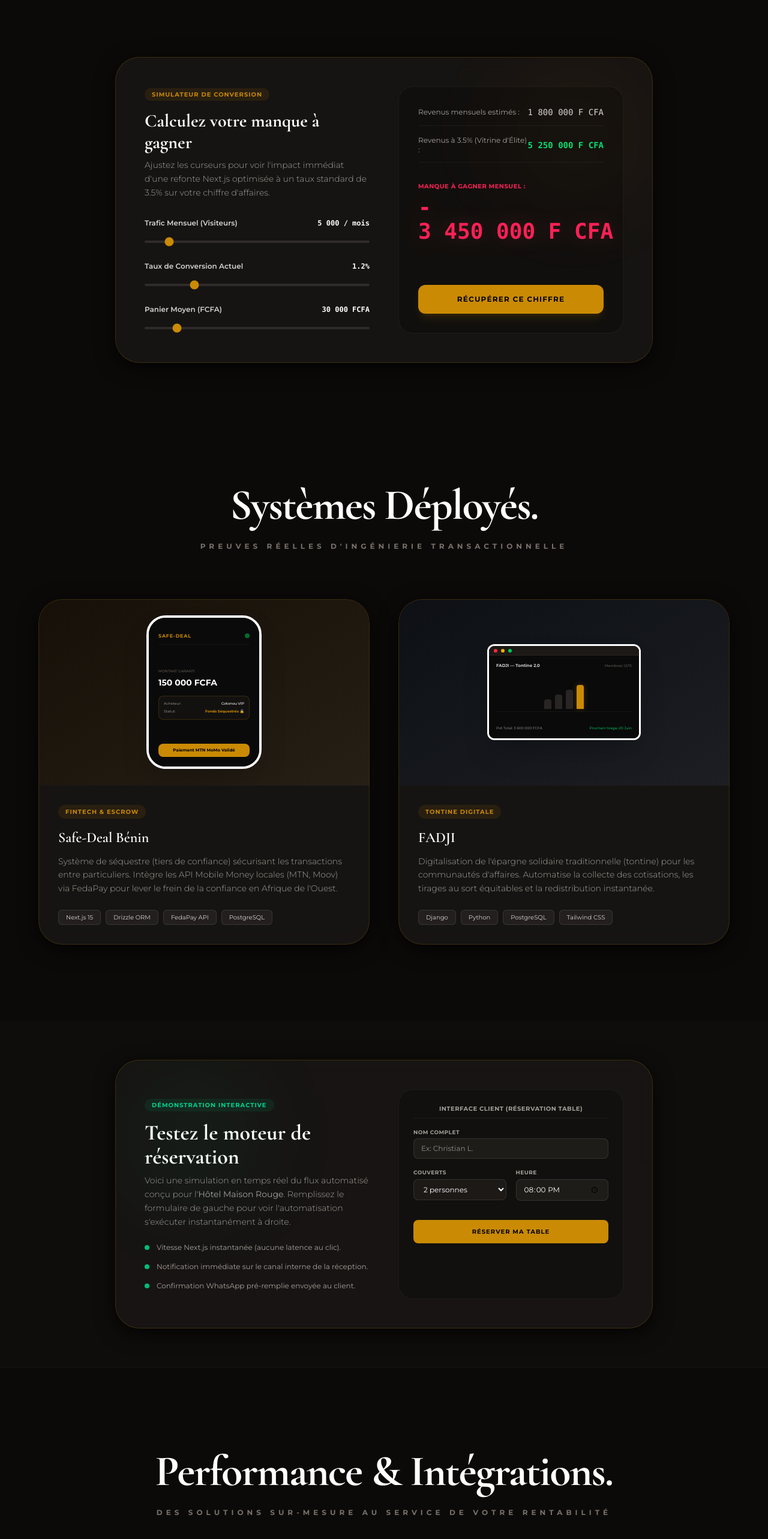
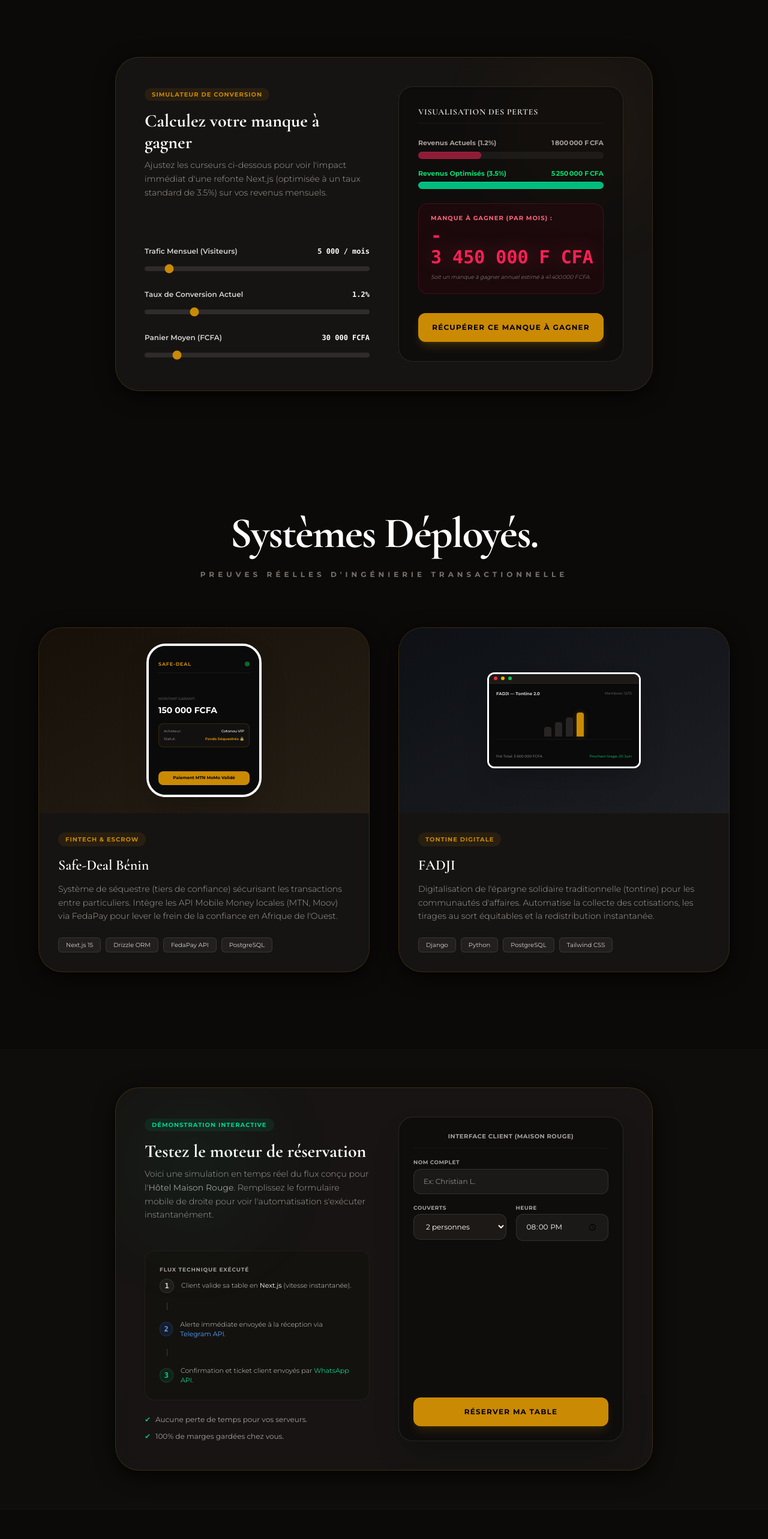
Before and after one commit to Aberuabe/benin-wealth-engine, a Next.js app in the folder vitrine-elite/site/: page / in a window 1280 px wide. Shown: the part 1339-3905 px from the top of the page at 60% size. Built offline with nearby package versions, Linux system fonts and the light colour scheme.

Commit message:
design/feat: enhance conversion simulator graphics with live revenue bars, and refactor sandbox with realistic telegram/whatsapp notification bubbles

```diff
--- a/vitrine-elite/site/src/app/page.tsx
+++ b/vitrine-elite/site/src/app/page.tsx
@@ -158,11 +158,14 @@ function RoiSimulator({ onCtaClick }: RoiSimulatorProps) {
     onCtaClick(presetMsg);
   };
 
+  // Calculate percentage of current compared to optimized
+  const currentPct = Math.max(15, Math.round((currentRevenue / optimizedRevenue) * 100));
+
   return (
     <div className="liquid-glass p-8 md:p-12 rounded-[2.5rem] border-white/5 relative overflow-hidden max-w-4xl mx-auto text-left">
       <div className="absolute top-0 right-0 w-64 h-64 bg-elite-gold/5 rounded-full blur-3xl pointer-events-none" />
-      <div className="grid md:grid-cols-2 gap-12 items-center">
-        <div className="space-y-8">
+      <div className="grid md:grid-cols-2 gap-12 items-stretch">
+        <div className="space-y-8 flex flex-col justify-between">
           <div>
             <span className="text-[10px] font-bold tracking-widest uppercase text-elite-gold bg-elite-gold/10 px-3 py-1 rounded-full">
               Simulateur de Conversion
@@ -171,7 +174,7 @@ function RoiSimulator({ onCtaClick }: RoiSimulatorProps) {
               Calculez votre manque à gagner
             </h3>
             <p className="text-stone-400 text-sm font-light leading-relaxed">
-              Ajustez les curseurs pour voir l'impact immédiat d'une refonte Next.js optimisée à un taux standard de 3.5% sur votre chiffre d'affaires.
+              Ajustez les curseurs ci-dessous pour voir l'impact immédiat d'une refonte Next.js (optimisée à un taux standard de 3.5%) sur vos revenus mensuels.
             </p>
           </div>
 
@@ -188,7 +191,7 @@ function RoiSimulator({ onCtaClick }: RoiSimulatorProps) {
                 step="500"
                 value={traffic}
                 onChange={(e) => setTraffic(Number(e.target.value))}
-                className="w-full h-1 bg-white/10 rounded-lg appearance-none cursor-pointer accent-elite-gold"
+                className="w-full h-2 bg-white/10 rounded-lg appearance-none cursor-pointer accent-elite-gold"
               />
             </div>
 
@@ -204,7 +207,7 @@ function RoiSimulator({ onCtaClick }: RoiSimulatorProps) {
                 step="0.1"
                 value={conversion}
                 onChange={(e) => setConversion(Number(e.target.value))}
-                className="w-full h-1 bg-white/10 rounded-lg appearance-none cursor-pointer accent-elite-gold"
+                className="w-full h-2 bg-white/10 rounded-lg appearance-none cursor-pointer accent-elite-gold"
               />
             </div>
 
@@ -220,39 +223,70 @@ function RoiSimulator({ onCtaClick }: RoiSimulatorProps) {
                 step="5000"
                 value={basket}
                 onChange={(e) => setBasket(Number(e.target.value))}
-                className="w-full h-1 bg-white/10 rounded-lg appearance-none cursor-pointer accent-elite-gold"
+                className="w-full h-2 bg-white/10 rounded-lg appearance-none cursor-pointer accent-elite-gold"
               />
             </div>
           </div>
         </div>
 
-        <div className="bg-elite-black/40 border border-white/5 rounded-3xl p-8 space-y-6 flex flex-col justify-between h-full relative">
+        <div className="bg-elite-black/60 border border-white/10 rounded-3xl p-8 space-y-8 flex flex-col justify-between h-full relative shadow-inner">
+          <div className="space-y-6">
+            <h4 className="text-sm font-bold uppercase tracking-wider text-stone-300 pb-2 border-b border-white/5">Visualisation des Pertes</h4>
+
+            {/* COMPARATIVE BARS */}
             <div className="space-y-4">
-            <div className="flex justify-between items-center border-b border-white/5 pb-3">
-              <span className="text-xs text-stone-400">Revenus mensuels estimés :</span>
-              <span className="text-sm font-mono text-stone-300">{formatFCFA(currentRevenue)}</span>
+              {/* CURRENT REVENUE BAR */}
+              <div className="space-y-1.5">
+                <div className="flex justify-between text-[11px] font-bold text-stone-400">
+                  <span>Revenus Actuels ({conversion}%)</span>
+                  <span>{formatFCFA(currentRevenue)}</span>
                 </div>
-            <div className="flex justify-between items-center border-b border-white/5 pb-3">
-              <span className="text-xs text-stone-400">Revenus à 3.5% (Vitrine d'Élite) :</span>
-              <span className="text-sm font-mono text-green-400 font-semibold">
-                {formatFCFA(optimizedRevenue)}
+                <div className="w-full bg-white/5 rounded-full h-3 overflow-hidden">
+                  <motion.div
+                    initial={{ width: 0 }}
+                    animate={{ width: `${currentPct}%` }}
+                    transition={{ type: "spring", stiffness: 100, damping: 15 }}
+                    className="bg-rose-500/50 h-full rounded-full border border-rose-500/30"
+                  />
+                </div>
+              </div>
+
+              {/* OPTIMIZED REVENUE BAR */}
+              <div className="space-y-1.5">
+                <div className="flex justify-between text-[11px] font-bold text-green-400">
+                  <span>Revenus Optimisés (3.5%)</span>
+                  <span>{formatFCFA(optimizedRevenue)}</span>
+                </div>
+                <div className="w-full bg-white/5 rounded-full h-3 overflow-hidden">
+                  <motion.div
+                    initial={{ width: 0 }}
+                    animate={{ width: "100%" }}
+                    transition={{ type: "spring", stiffness: 100, damping: 15 }}
+                    className="bg-emerald-500 h-full rounded-full shadow-[0_0_10px_rgba(16,185,129,0.5)] border border-emerald-400"
+                  />
+                </div>
+              </div>
+            </div>
+
+            {/* LOST GAIN BLOCK */}
+            <div className="pt-4 p-5 bg-rose-950/20 border border-rose-500/20 rounded-2xl space-y-1">
+              <span className="text-[10px] uppercase tracking-widest text-rose-400 font-bold block">
+                Manque à gagner (par mois) :
               </span>
-            </div>
-            <div className="pt-4 space-y-2">
-              <span className="text-[10px] uppercase tracking-wider text-rose-500 font-bold block">
-                Manque à gagner mensuel :
-              </span>
-              <div className="text-3xl md:text-4xl font-display font-bold text-rose-500 font-mono drop-shadow-[0_0_15px_rgba(239,68,68,0.2)]">
+              <div className="text-3xl font-display font-bold text-rose-500 font-mono drop-shadow-[0_0_15px_rgba(239,68,68,0.3)]">
                 - {formatFCFA(lostGain)}
               </div>
+              <p className="text-[9px] text-stone-400 italic font-light pt-1">
+                Soit un manque à gagner annuel estimé à {formatFCFA(lostGain * 12)}.
+              </p>
             </div>
           </div>
 
           <button
             onClick={handleAction}
-            className="w-full bg-elite-gold hover:bg-elite-gold-light text-black py-4 rounded-xl text-xs font-bold uppercase tracking-widest transition-all cursor-pointer shadow-lg shadow-elite-gold/15 mt-6"
+            className="w-full bg-elite-gold hover:bg-elite-gold-light text-black py-4 rounded-xl text-xs font-bold uppercase tracking-widest transition-all cursor-pointer shadow-lg shadow-elite-gold/20 hover:scale-[1.02] active:scale-[0.98]"
           >
-            Récupérer ce chiffre
+            Récupérer ce manque à gagner
           </button>
         </div>
       </div>
@@ -264,16 +298,10 @@ function RoiSimulator({ onCtaClick }: RoiSimulatorProps) {
 function PrototypeSandbox() {
   const [formData, setFormData] = useState({ name: "", guests: 2, time: "20:00" });
   const [stage, setStage] = useState<"form" | "sent" | "reception">("form");
-  const [notification, setNotification] = useState("");
 
   const handleSimulateSubmit = (e: React.FormEvent) => {
     e.preventDefault();
     setStage("sent");
-    setNotification(
-      `Nouvelle réservation de ${formData.name} pour ${formData.guests} personnes à ${formData.time}.`
-    );
-
-    // Simulate progression to the reception dashboard
     setTimeout(() => {
       setStage("reception");
     }, 2000);
@@ -287,41 +315,62 @@ function PrototypeSandbox() {
   return (
     <div className="liquid-glass p-8 md:p-12 rounded-[2.5rem] border-white/5 relative overflow-hidden max-w-4xl mx-auto text-left">
       <div className="absolute top-0 left-0 w-64 h-64 bg-emerald-500/5 rounded-full blur-3xl pointer-events-none" />
-      <div className="grid md:grid-cols-2 gap-12 items-center">
+      <div className="grid md:grid-cols-2 gap-12 items-stretch">
+        <div className="flex flex-col justify-between">
           <div>
             <span className="text-[10px] font-bold tracking-widest uppercase text-emerald-400 bg-emerald-500/10 px-3 py-1 rounded-full">
               Démonstration Interactive
             </span>
-          <h3 className="text-3xl md:text-4xl font-display font-bold mt-4 mb-2">
+            <h3 className="text-3xl font-display font-bold mt-4 mb-2">
               Testez le moteur de réservation
             </h3>
             <p className="text-stone-400 text-sm font-light leading-relaxed mb-6">
-            Voici une simulation en temps réel du flux automatisé conçu pour l'<strong>Hôtel Maison Rouge</strong>. Remplissez le formulaire de gauche pour voir l'automatisation s'exécuter instantanément à droite.
+              Voici une simulation en temps réel du flux conçu pour l'<strong>Hôtel Maison Rouge</strong>. Remplissez le formulaire mobile de droite pour voir l'automatisation s'exécuter instantanément.
             </p>
-          <div className="space-y-4 text-xs text-stone-400">
+          </div>
+
+          {/* VISUAL FLOW DIAGRAM */}
+          <div className="space-y-4 bg-elite-black/20 p-6 rounded-2xl border border-white/5 my-6">
+            <span className="text-[9px] uppercase tracking-widest text-stone-400 font-bold block mb-2">Flux Technique Exécuté</span>
             <div className="flex items-center gap-3">
-              <div className="w-2 h-2 rounded-full bg-emerald-500" />
-              <span>Vitesse Next.js instantanée (aucune latence au clic).</span>
+              <div className="w-6 h-6 bg-white/5 border border-white/10 rounded-full flex items-center justify-center text-xs font-bold font-mono text-stone-300">1</div>
+              <p className="text-[11px] text-stone-300 font-light">Client valide sa table en <strong className="text-white">Next.js</strong> (vitesse instantanée).</p>
             </div>
+            <div className="w-[1px] h-3 bg-stone-700 ml-3" />
             <div className="flex items-center gap-3">
-              <div className="w-2 h-2 rounded-full bg-emerald-500" />
-              <span>Notification immédiate sur le canal interne de la réception.</span>
+              <div className="w-6 h-6 bg-blue-500/10 border border-blue-500/20 rounded-full flex items-center justify-center text-xs font-bold font-mono text-blue-400">2</div>
+              <p className="text-[11px] text-stone-300 font-light">Alerte immédiate envoyée à la réception via <strong className="text-blue-400">Telegram API</strong>.</p>
             </div>
+            <div className="w-[1px] h-3 bg-stone-700 ml-3" />
             <div className="flex items-center gap-3">
-              <div className="w-2 h-2 rounded-full bg-emerald-500" />
-              <span>Confirmation WhatsApp pré-remplie envoyée au client.</span>
+              <div className="w-6 h-6 bg-emerald-500/10 border border-emerald-500/20 rounded-full flex items-center justify-center text-xs font-bold font-mono text-emerald-400">3</div>
+              <p className="text-[11px] text-stone-300 font-light">Confirmation et ticket client envoyés par <strong className="text-emerald-400">WhatsApp API</strong>.</p>
+            </div>
+          </div>
+
+          <div className="space-y-3 text-xs text-stone-400">
+            <div className="flex items-center gap-2">
+              <span className="text-emerald-500">✔</span>
+              <span>Aucune perte de temps pour vos serveurs.</span>
+            </div>
+            <div className="flex items-center gap-2">
+              <span className="text-emerald-500">✔</span>
+              <span>100% de marges gardées chez vous.</span>
             </div>
           </div>
         </div>
 
-        <div className="bg-elite-black/40 border border-white/5 rounded-3xl p-6 relative min-h-[350px] flex flex-col justify-between overflow-hidden">
+        <div className="bg-[#0C0A09]/60 border border-white/10 rounded-3xl p-6 relative min-h-[380px] flex flex-col justify-between overflow-hidden shadow-2xl">
           {stage === "form" && (
-            <form onSubmit={handleSimulateSubmit} className="space-y-4">
-              <div className="text-center pb-2 border-b border-white/5">
+            <form onSubmit={handleSimulateSubmit} className="space-y-4 flex-grow flex flex-col justify-between">
+              <div>
+                <div className="text-center pb-3 border-b border-white/5 mb-4">
                   <span className="text-[10px] uppercase tracking-wider text-stone-400 font-bold block">
-                  Interface Client (Réservation Table)
+                    Interface Client (Maison Rouge)
                   </span>
                 </div>
+
+                <div className="space-y-4">
                   <div className="space-y-1">
                     <label className="text-[9px] uppercase tracking-wider text-stone-400 block font-bold">
                       Nom Complet
@@ -331,10 +380,11 @@ function PrototypeSandbox() {
                       required
                       value={formData.name}
                       onChange={(e) => setFormData({ ...formData, name: e.target.value })}
-                  className="w-full bg-white/5 border border-white/10 rounded-lg px-3 py-2 text-xs focus:outline-none focus:border-elite-gold transition-colors text-white"
+                      className="w-full bg-white/5 border border-white/10 rounded-xl px-4 py-3 text-xs focus:outline-none focus:border-elite-gold transition-colors text-white"
                       placeholder="Ex: Christian L."
                     />
                   </div>
+
                   <div className="grid grid-cols-2 gap-4">
                     <div className="space-y-1">
                       <label className="text-[9px] uppercase tracking-wider text-stone-400 block font-bold">
@@ -343,7 +393,7 @@ function PrototypeSandbox() {
                       <select
                         value={formData.guests}
                         onChange={(e) => setFormData({ ...formData, guests: Number(e.target.value) })}
-                    className="w-full bg-stone-900 border border-white/10 rounded-lg px-3 py-2 text-xs focus:outline-none focus:border-elite-gold text-white"
+                        className="w-full bg-stone-900 border border-white/10 rounded-xl px-4 py-3 text-xs focus:outline-none focus:border-elite-gold text-white"
                       >
                         {[1, 2, 3, 4, 5, 6].map((num) => (
                           <option key={num} value={num}>
@@ -360,13 +410,16 @@ function PrototypeSandbox() {
                         type="time"
                         value={formData.time}
                         onChange={(e) => setFormData({ ...formData, time: e.target.value })}
-                    className="w-full bg-white/5 border border-white/10 rounded-lg px-3 py-2 text-xs focus:outline-none focus:border-elite-gold text-white"
+                        className="w-full bg-white/5 border border-white/10 rounded-xl px-4 py-3 text-xs focus:outline-none focus:border-elite-gold text-white"
                       />
                     </div>
                   </div>
+                </div>
+              </div>
+
               <button
                 type="submit"
-                className="w-full bg-elite-gold text-black py-3 rounded-lg text-[10px] font-bold uppercase tracking-widest transition-all cursor-pointer mt-4"
+                className="w-full bg-elite-gold hover:bg-elite-gold-light text-black py-4 rounded-xl text-xs font-bold uppercase tracking-widest transition-all cursor-pointer mt-6 shadow-lg shadow-elite-gold/15"
               >
                 Réserver ma table
               </button>
@@ -377,9 +430,9 @@ function PrototypeSandbox() {
             <div className="flex-grow flex flex-col items-center justify-center text-center space-y-4">
               <div className="w-12 h-12 border-2 border-elite-gold border-t-transparent rounded-full animate-spin" />
               <div>
-                <h4 className="text-sm font-bold text-white">Traitement de l'automatisation...</h4>
+                <h4 className="text-sm font-bold text-white">Routage de l'automatisation...</h4>
                 <p className="text-stone-500 text-[10px] mt-1">
-                  Génération de la notification et routage instantané
+                  Envoi des notifications simultanées à la réception et au client
                 </p>
               </div>
             </div>
@@ -387,44 +440,54 @@ function PrototypeSandbox() {
 
           {stage === "reception" && (
             <div className="flex-grow flex flex-col justify-between space-y-6">
-              <div className="space-y-4">
-                <div className="text-center pb-2 border-b border-white/5">
-                  <span className="text-[10px] uppercase tracking-wider text-emerald-400 font-bold block">
-                    Flux d'Automatisation Activé
+              <div className="space-y-4 flex-grow">
+                <div className="text-center pb-2 border-b border-white/5 mb-3">
+                  <span className="text-[10px] uppercase tracking-wider text-emerald-400 font-bold block animate-pulse">
+                    🟢 DÉPLOIEMENT ACTIVÉ (TEMPS RÉEL)
                   </span>
                 </div>
 
-                {/* Simulated Telegram Notification */}
-                <div className="p-3 bg-blue-950/20 border border-blue-500/20 rounded-xl space-y-1 text-left animate-slide-in">
-                  <div className="flex justify-between items-center text-[8px] text-blue-400 font-bold">
-                    <span>💬 TELEGRAM RUPTURE INTERNE</span>
-                    <span>À l'instant</span>
+                {/* Simulated Telegram Notification (Reception Alert) */}
+                <div className="p-3.5 bg-slate-900 border border-blue-500/30 rounded-2xl space-y-2 text-left animate-slide-in shadow-lg">
+                  <div className="flex justify-between items-center text-[9px] font-bold text-blue-400">
+                    <div className="flex items-center gap-1.5">
+                      <span className="w-2.5 h-2.5 rounded-full bg-blue-500 flex items-center justify-center text-[7px] text-white font-mono">T</span>
+                      <span>TELEGRAM RÉCEPTION (MAISON ROUGE)</span>
                     </div>
-                  <p className="text-[11px] text-white font-mono">
-                    🚨 <strong>Nouvelle réservation !</strong>
-                    <br />
-                    Client : {formData.name}
-                    <br />
-                    Détail : {formData.guests} couverts à {formData.time}
-                  </p>
+                    <span className="font-mono text-stone-500">10:30</span>
+                  </div>
+                  <div className="text-xs text-stone-200 leading-relaxed font-mono">
+                    🚨 <strong>NOUVELLE DEMANDE :</strong>
+                    <div className="pl-3 mt-1 border-l border-blue-500/20 text-stone-300">
+                      • Client: {formData.name} <br />
+                      • Couverts: {formData.guests} <br />
+                      • Heure: {formData.time}
+                    </div>
+                  </div>
                 </div>
 
-                {/* Simulated WhatsApp SMS Client Confirmation */}
-                <div className="p-3 bg-emerald-950/20 border border-emerald-500/20 rounded-xl space-y-1 text-left animate-slide-in-delay">
-                  <div className="flex justify-between items-center text-[8px] text-emerald-400 font-bold">
-                    <span>💬 CONFIRMATION CLIENT (WhatsApp/SMS)</span>
-                    <span>À l'instant</span>
+                {/* Simulated WhatsApp Chat Bubble (Client Ticket) */}
+                <div className="p-4 bg-[#005c4b] border border-emerald-500/30 rounded-2xl space-y-1.5 text-left animate-slide-in-delay shadow-lg max-w-[85%] ml-auto relative">
+                  {/* Speech Bubble Tail */}
+                  <div className="absolute top-0 right-0 -mr-1.5 w-3 h-3 bg-[#005c4b] rotate-45 border-r border-t border-emerald-500/30" />
+
+                  <div className="flex justify-between items-center text-[8px] text-emerald-300 font-bold">
+                    <span>Maison Rouge Cotonou (Officiel)</span>
+                    <span className="text-[7px] font-normal text-emerald-400">✓✓</span>
                   </div>
-                  <p className="text-[11px] text-stone-300">
-                    "Bonjour {formData.name}, votre réservation pour {formData.guests} personnes ce soir à{" "}
-                    {formData.time} à l'Hôtel Maison Rouge est confirmée. À tout à l'heure !"
+                  <p className="text-[11px] text-white leading-relaxed">
+                    Bonjour {formData.name}, votre réservation pour {formData.guests} personnes ce soir à{" "}
+                    {formData.time} à l'Hôtel Maison Rouge est bien enregistrée. À tout à l'heure ! 🍷
                   </p>
+                  <div className="text-right text-[7px] text-emerald-400/80 font-mono">
+                    10:30
+                  </div>
                 </div>
               </div>
 
               <button
                 onClick={resetSandbox}
-                className="w-full border border-white/10 hover:border-white/20 text-stone-400 hover:text-white py-3 rounded-lg text-[10px] font-bold uppercase tracking-widest transition-all cursor-pointer"
+                className="w-full border border-white/10 hover:border-white/20 text-stone-400 hover:text-white py-3.5 rounded-xl text-[10px] font-bold uppercase tracking-widest transition-all cursor-pointer hover:bg-white/[0.02]"
               >
                 Réessayer la simulation
               </button>
```
Lines whose indentation alone changed are shown as unchanged.
